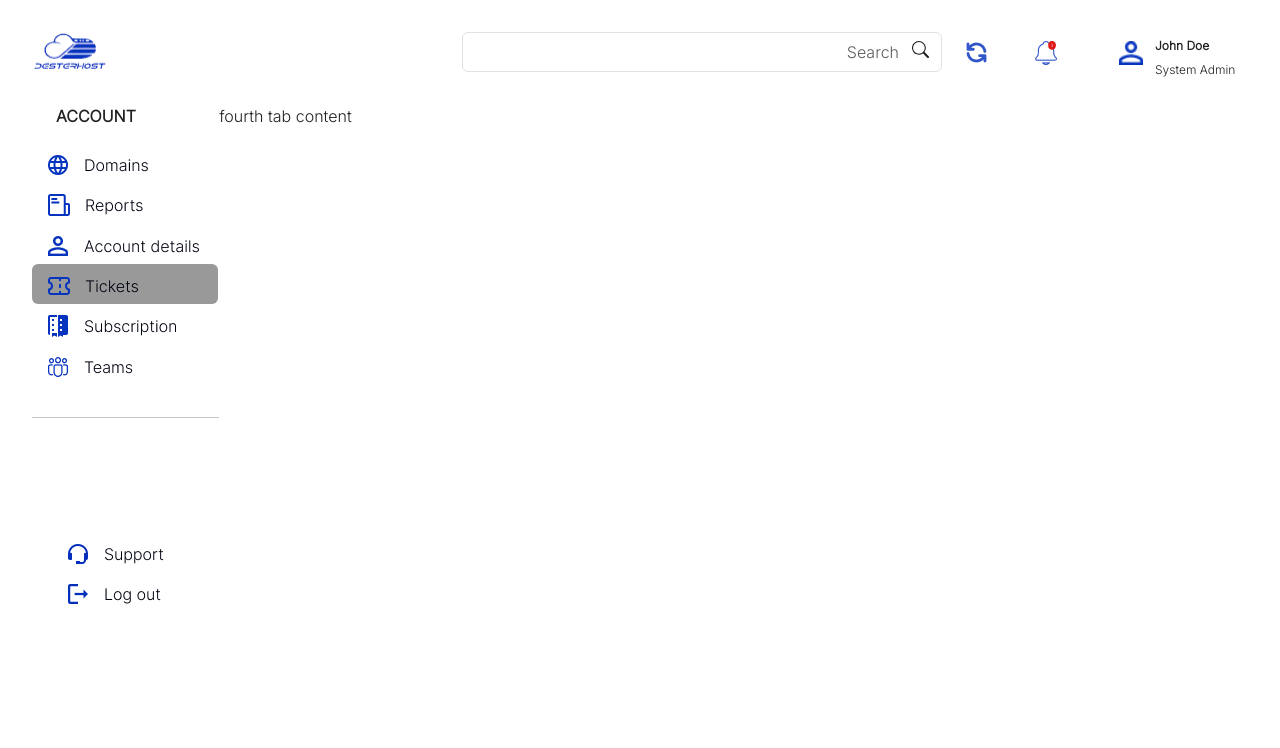
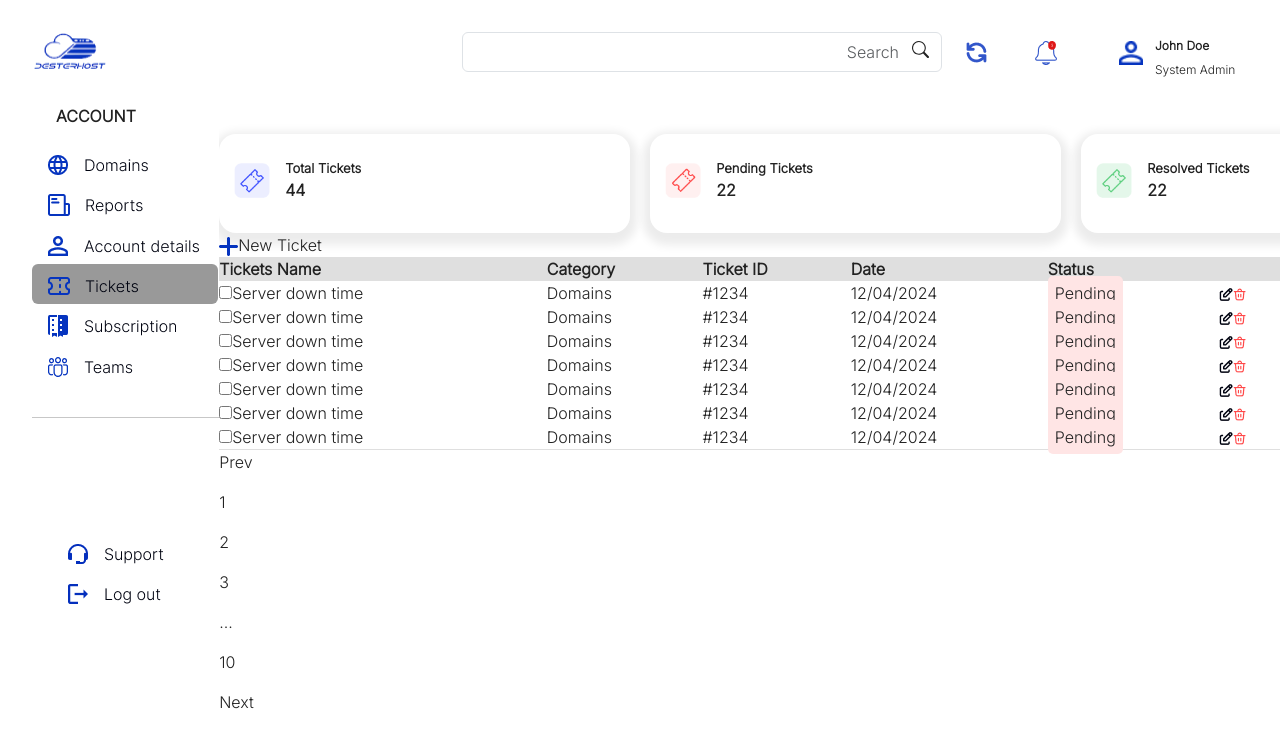
Before and after one commit to Michvista/desterhost-dashboard, a React (Create React App) app: page / in a window 1280 px wide. Both pictures are taken after a click on the tab 125 px from the left and 284 px from the top of the page. Shown: the top 748 px of the page. Built offline with nearby package versions, Linux system fonts and the light colour scheme.

Commit message:
Update Home.jsx

```diff
--- a/src/pages/Home.jsx
+++ b/src/pages/Home.jsx
@@ -640,9 +640,7 @@ function Home() {
                 <div className="section">
                     <Reviews />
                     </div>
-                      <div className="section">
-                          <Projectbox />
-                      </div>
+
 
                     </Tab.Pane>
                   <Tab.Pane eventKey="config">
@@ -859,7 +857,11 @@ function Home() {
                                         </div>
                                    </div>
                                 </Tab.Pane>
-                                <Tab.Pane eventKey="fourth">fourth tab content</Tab.Pane>
+                                <Tab.Pane eventKey="fourth">
+                                    <div className="section">
+                                  <Projectbox />
+                                  </div>
+                                </Tab.Pane>
                                 <Tab.Pane eventKey="fifth">fifth tab content</Tab.Pane>
                                 <Tab.Pane eventKey="sixth">sixth tab content</Tab.Pane>
                             </Tab.Content>
```
